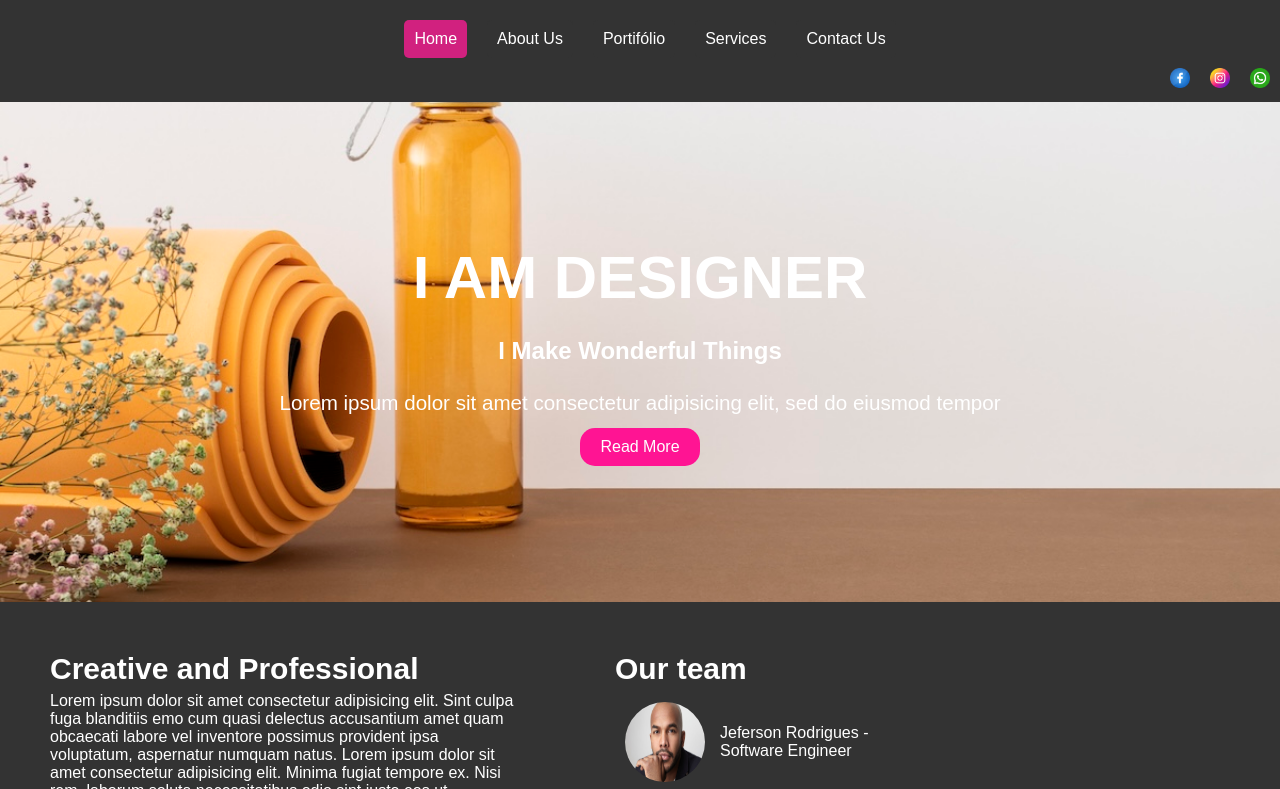
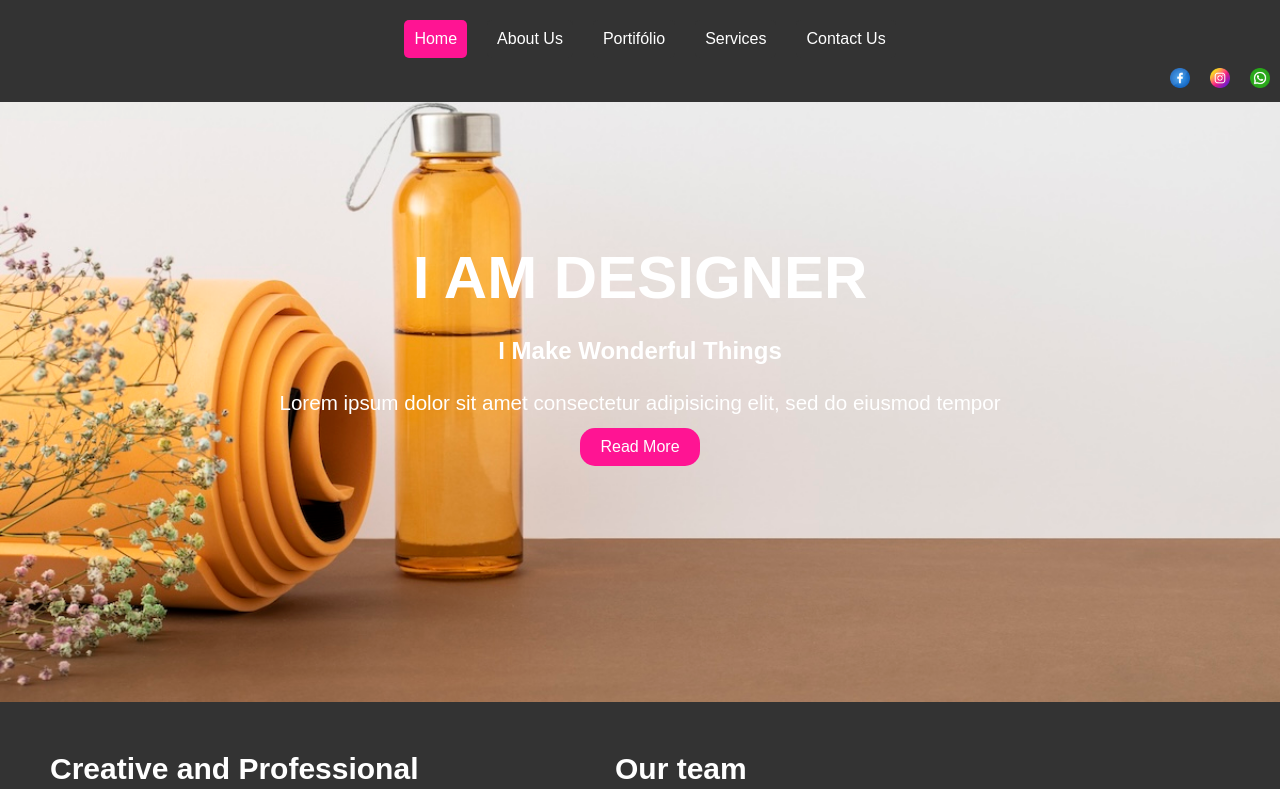
Before and after one commit to GabrielConstantinSalvan/Flexchalenge, a plain HTML site: page index.html in a window 1280 px wide. In both pictures the pointer is over the link "Home". Shown: the top 789 px of the page. Drawn offline with Linux system fonts and the light colour scheme.

Commit message:
Terminando de estilizar a descricao

```diff
--- a/style.css
+++ b/style.css
@@ -15,7 +15,7 @@ body{
     background-image: url("medias/img/desafio-image.jpeg");
     background-size: cover;
     background-position: center;
-    height: 500px;
+    height: 600px;
     justify-content: center;
     align-items: center;
 
@@ -52,12 +52,6 @@ body{
     font-family: Arial, Helvetica, sans-serif;
     border-radius: 5px;
     padding: 10px;
-}
-
-.buttonNav:hover {
-    display: flex;
-    justify-content: center;
-    background-color: deeppink;
 }
 
 .buttonNavHome{
@@ -100,8 +94,12 @@ body{
     align-items: center;
  }
 
-.buttonImg:hover, .buttonNavHome:hover{
+.btns:hover, .buttonNavHome:hover{
     background-color: rgb(209, 33, 127);
+}
+
+.buttonNav:hover{
+    background-color: deeppink;
 }
 
 .Profile{
@@ -110,7 +108,6 @@ body{
 }
 
 .textProfile{
-    width: 50%;
     display: flex;
     flex-direction: column;
     justify-content: space-between;
@@ -129,7 +126,6 @@ body{
     flex-direction: column;
     justify-content: space-around;
     height: 100%;
-    width: 50%;
 }
 
 .teamImgs{
```
Also changed, not shown: index.html (+1 -0 lines).
